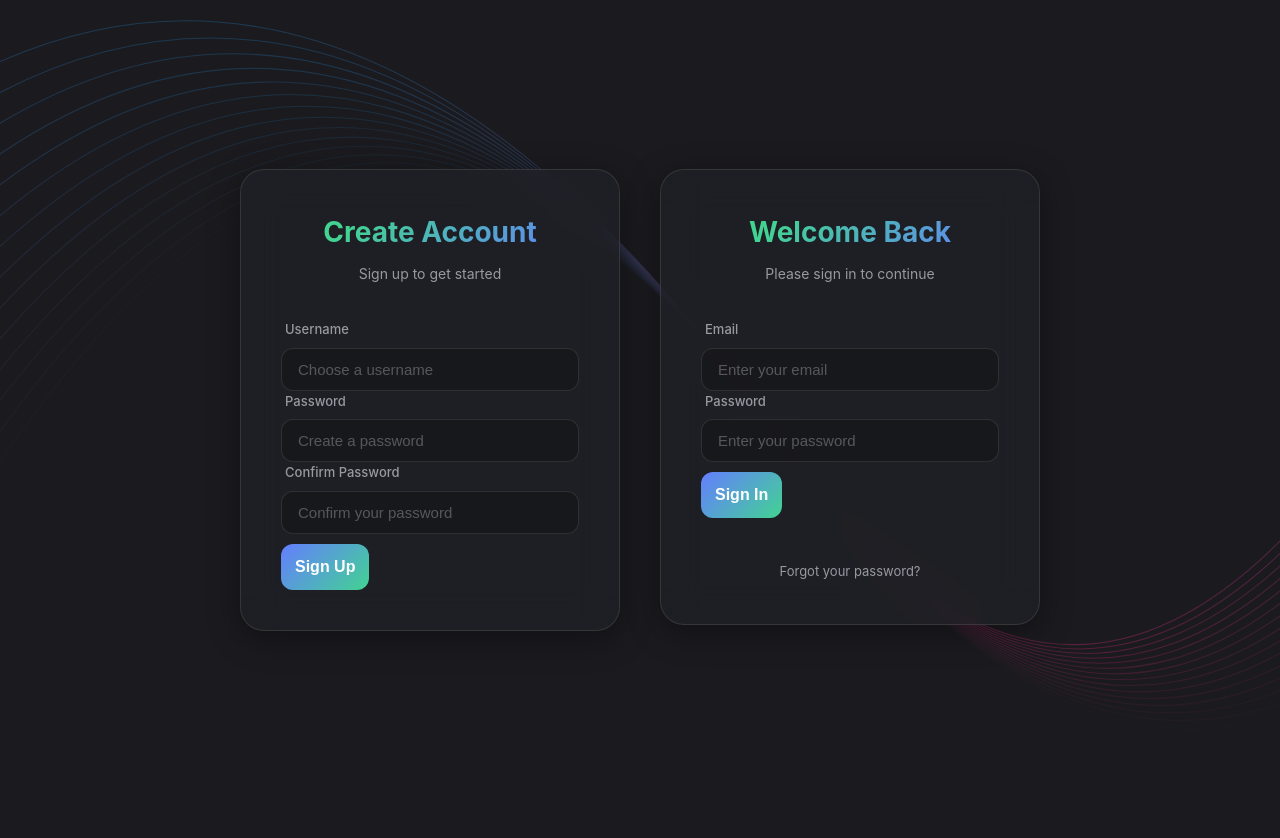
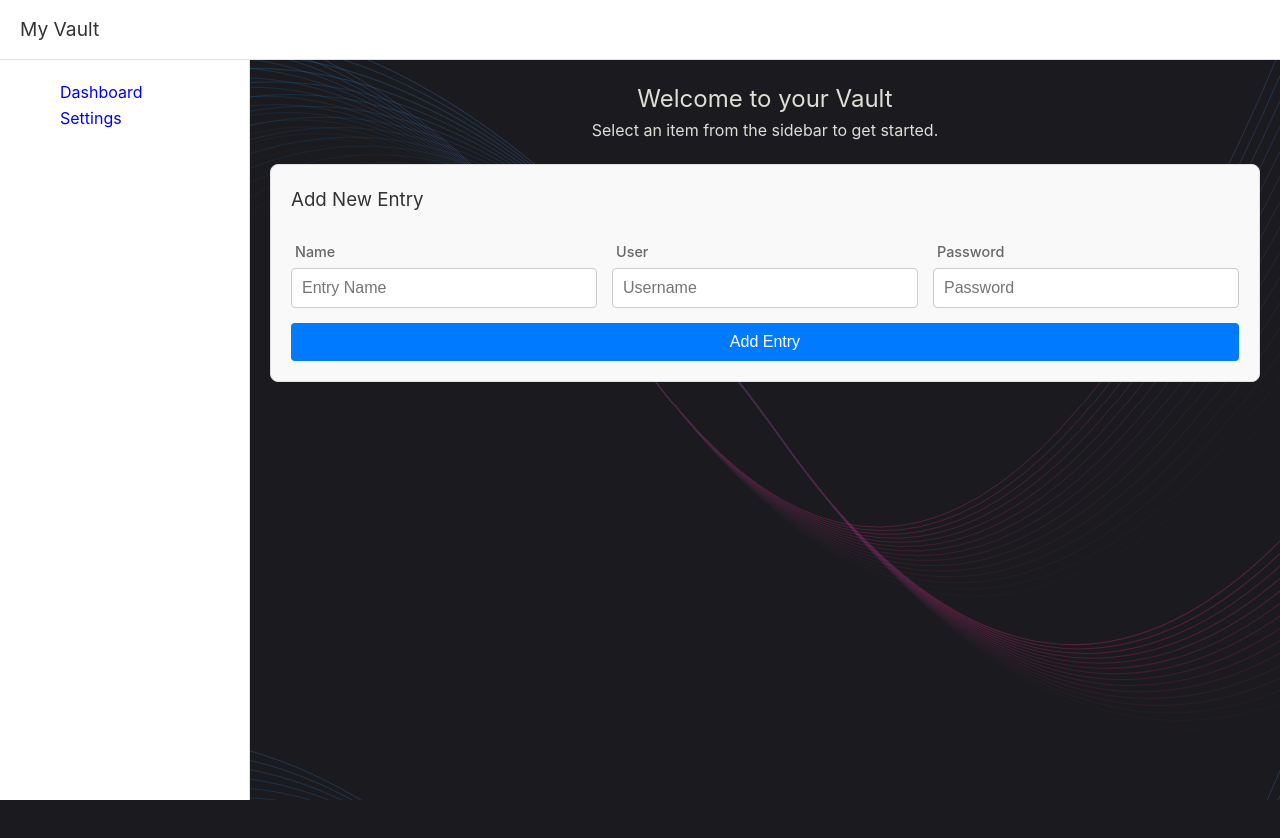
Before and after one commit to Yago-Rueda-24/PF-Evolution, a React (Vite) app in the folder src/renderer/: page /#/vault in a window 1280 px wide. Before the commit this address led to /. Shown: the top 838 px of the page. Built offline with nearby package versions, Linux system fonts and the light colour scheme; no server answers.

Commit message:
Formulario de entrada para introducir entradas

```diff
--- a/src/renderer/src/assets/vault.css
+++ b/src/renderer/src/assets/vault.css
@@ -42,4 +42,67 @@
   flex: 1;
   padding: 20px;
   overflow-y: auto;
+  display: flex;
+  flex-direction: column;
+  align-items: center;
 }
+
+.vault-entry-form {
+  background: #f9f9f9;
+  padding: 20px;
+  border-radius: 8px;
+  border: 1px solid #e0e0e0;
+  display: flex;
+  flex-direction: column;
+  gap: 15px;
+  width: 100%;
+  margin-top: 20px;
+}
+
+.vault-entry-form h3 {
+  margin: 0 0 10px 0;
+  color: #333;
+}
+
+.vault-inputs-row {
+  display: flex;
+  flex-direction: row;
+  gap: 15px;
+  width: 100%;
+}
+
+.form-group {
+  display: flex;
+  flex-direction: column;
+  gap: 5px;
+  flex: 1;
+}
+
+.form-group label {
+  font-size: 0.9rem;
+  color: #666;
+  font-weight: 500;
+}
+
+.form-group input {
+  padding: 10px;
+  border: 1px solid #ccc;
+  border-radius: 4px;
+  font-size: 1rem;
+}
+
+.add-btn {
+  padding: 10px;
+  background-color: #007bff;
+  color: white;
+  border: none;
+  border-radius: 4px;
+  cursor: pointer;
+  font-size: 1rem;
+  font-weight: 500;
+  transition: background-color 0.2s;
+}
+
+.add-btn:hover {
+  background-color: #0056b3;
+}
--- a/src/renderer/src/components/Vault.tsx
+++ b/src/renderer/src/components/Vault.tsx
@@ -1,5 +1,6 @@
 import React from 'react'
 import '../assets/vault.css'
+import VaultEntryForm from './VaultEntryForm'
 
 const Vault = (): React.JSX.Element => {
     return (
@@ -11,14 +12,15 @@ const Vault = (): React.JSX.Element => {
                 <aside className="vault-aside">
                     <nav>
                         <ul>
-                            <li>Dashboard</li>
-                            <li>Settings</li>
+                            <li style={{ color: 'blue' }}>Dashboard</li>
+                            <li style={{ color: 'blue' }}>Settings</li>
                         </ul>
                     </nav>
                 </aside>
                 <main className="vault-content">
                     <h2>Welcome to your Vault</h2>
                     <p>Select an item from the sidebar to get started.</p>
+                    <VaultEntryForm />
                 </main>
             </div>
         </div>
--- /dev/null
+++ b/src/renderer/src/components/VaultEntryForm.tsx
@@ -0,0 +1,26 @@
+import React from 'react'
+
+const VaultEntryForm = (): React.JSX.Element => {
+    return (
+        <div className="vault-entry-form">
+            <h3>Add New Entry</h3>
+            <div className="vault-inputs-row">
+                <div className="form-group">
+                    <label htmlFor="name">Name</label>
+                    <input type="text" id="name" placeholder="Entry Name" />
+                </div>
+                <div className="form-group">
+                    <label htmlFor="username">User</label>
+                    <input type="text" id="username" placeholder="Username" />
+                </div>
+                <div className="form-group">
+                    <label htmlFor="password">Password</label>
+                    <input type="password" id="password" placeholder="Password" />
+                </div>
+            </div>
+            <button className="add-btn">Add Entry</button>
+        </div>
+    )
+}
+
+export default VaultEntryForm
```
